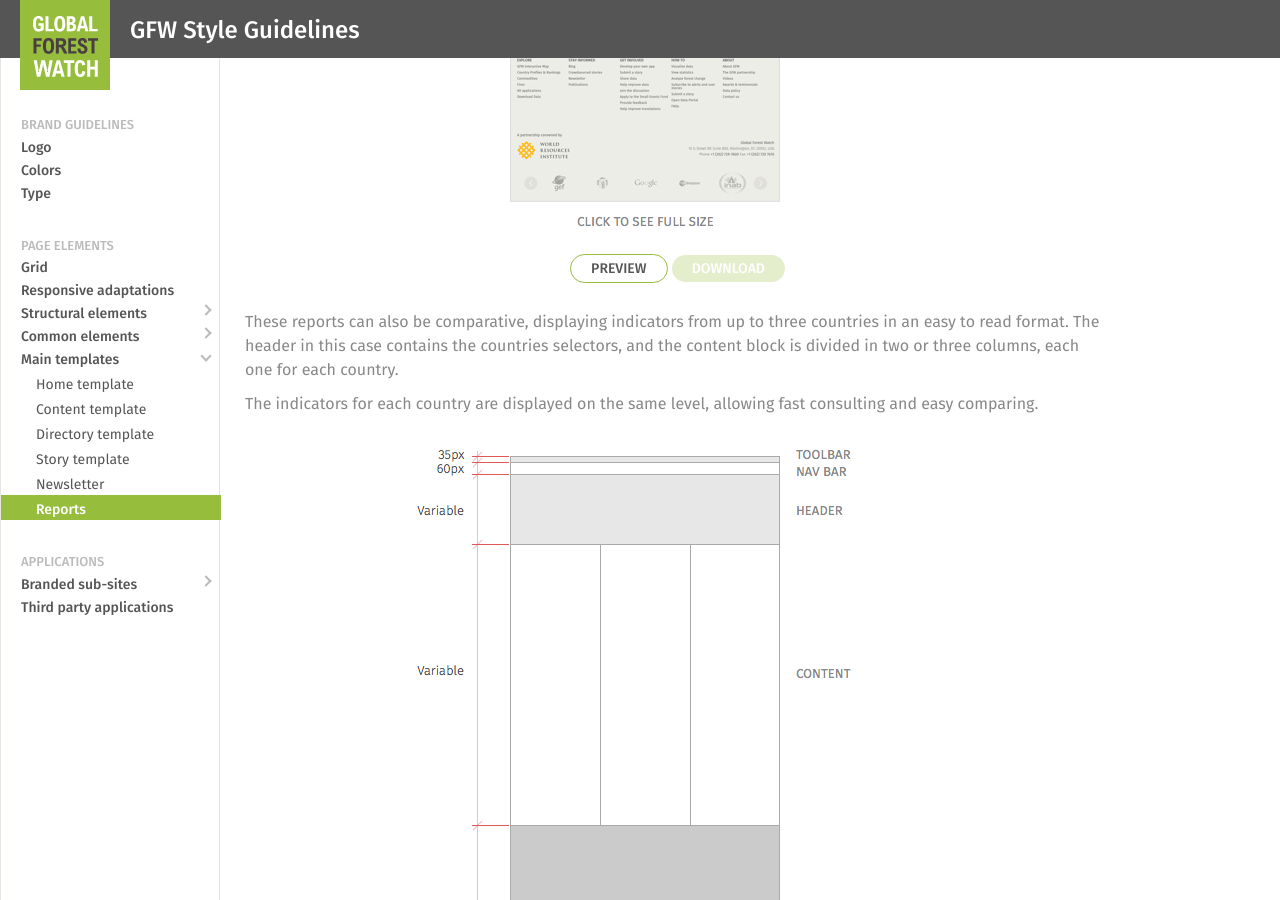
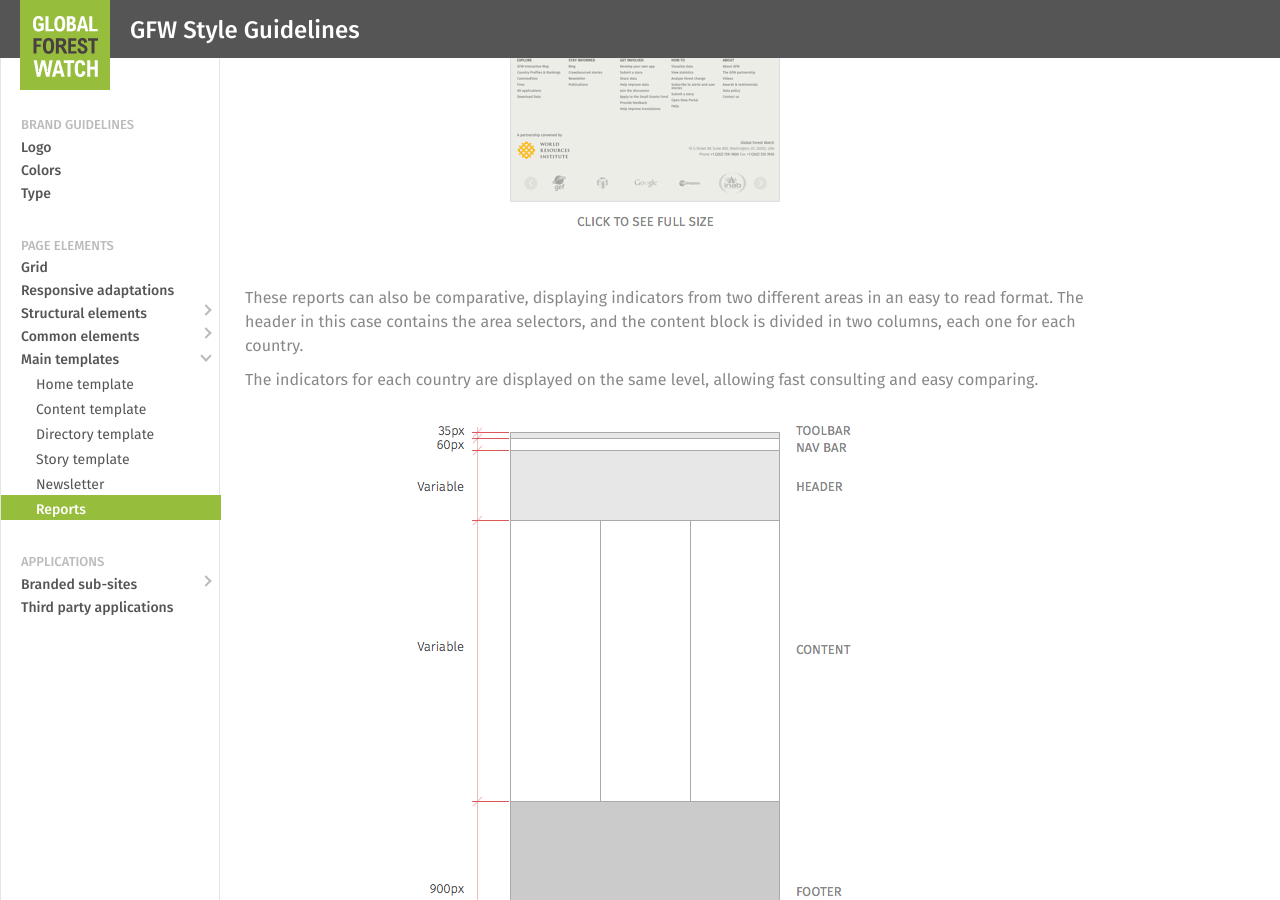
Before and after one commit to Vizzuality/gfw-style-guides, a Jekyll site: the page built from _posts/main-templates/0008-07-01-reports-template.markdown, in a window 1280 px wide and 900 px high, scrolled down 1739 px. Built offline with Jekyll 4.4.1, drawn with Linux system fonts in a browser that asks for light colours.

Commit message:
New images

```diff
--- a/_posts/main-templates/0008-07-01-reports-template.markdown
+++ b/_posts/main-templates/0008-07-01-reports-template.markdown
@@ -21,16 +21,11 @@
     <a target="_blank" href="/gfw-style-guides/images/posts/main-templates/reports/07-05-report-single-desktop-full.jpg">
       <img src="/gfw-style-guides/images/posts/main-templates/reports/07-02-report-single-desktop.png" alt="reports-template">
     </a>
-
-    <div class="container">
-      <a class="btn btn--preview" target="_blank" href="/gfw-style-guides/images/posts/main-templates/reports/07-05-report-single-desktop-full.jpg">preview</a>
-      <a class="btn btn--download btn--disabled" download="newsletter-template.zip" href="{{site.url}}gfw-style-guides/downloads/main-templates/newsletter/newsletter.zip">download</a>
-    </div>
   </div>
 
 </div>
 
-These reports can also be comparative, displaying indicators from up to three countries in an easy to read format. The header in this case contains the countries selectors, and the content block is divided in two or three columns, each one for each country.
+These reports can also be comparative, displaying indicators from two different areas in an easy to read format. The header in this case contains the area selectors, and the content block is divided in two columns, each one for each country.
 
 The indicators for each country are displayed on the same level, allowing fast consulting and easy comparing.
 
@@ -42,12 +37,5 @@
     <a target="_blank" href="/gfw-style-guides/images/posts/main-templates/reports/07-06-report-compare-desktop-full.jpg">
       <img src="/gfw-style-guides/images/posts/main-templates/reports/07-04-report-compare-desktop.png" alt="reports-template">
     </a>
-
-    <div class="container">
-      <a class="btn btn--preview" target="_blank" href="/gfw-style-guides/images/posts/main-templates/reports/07-06-report-compare-desktop-full.jpg">preview</a>
-      <a class="btn btn--download btn--disabled" download="newsletter-template.zip" href="{{site.url}}gfw-style-guides/downloads/main-templates/newsletter/newsletter.zip">download</a>
-    </div>
   </div>
-
-
 </div>
```
Also changed, not shown: images/posts/main-templates/reports/07-05-report-single-desktop-full.jpg, images/posts/main-templates/reports/07-06-report-compare-desktop-full.jpg.
